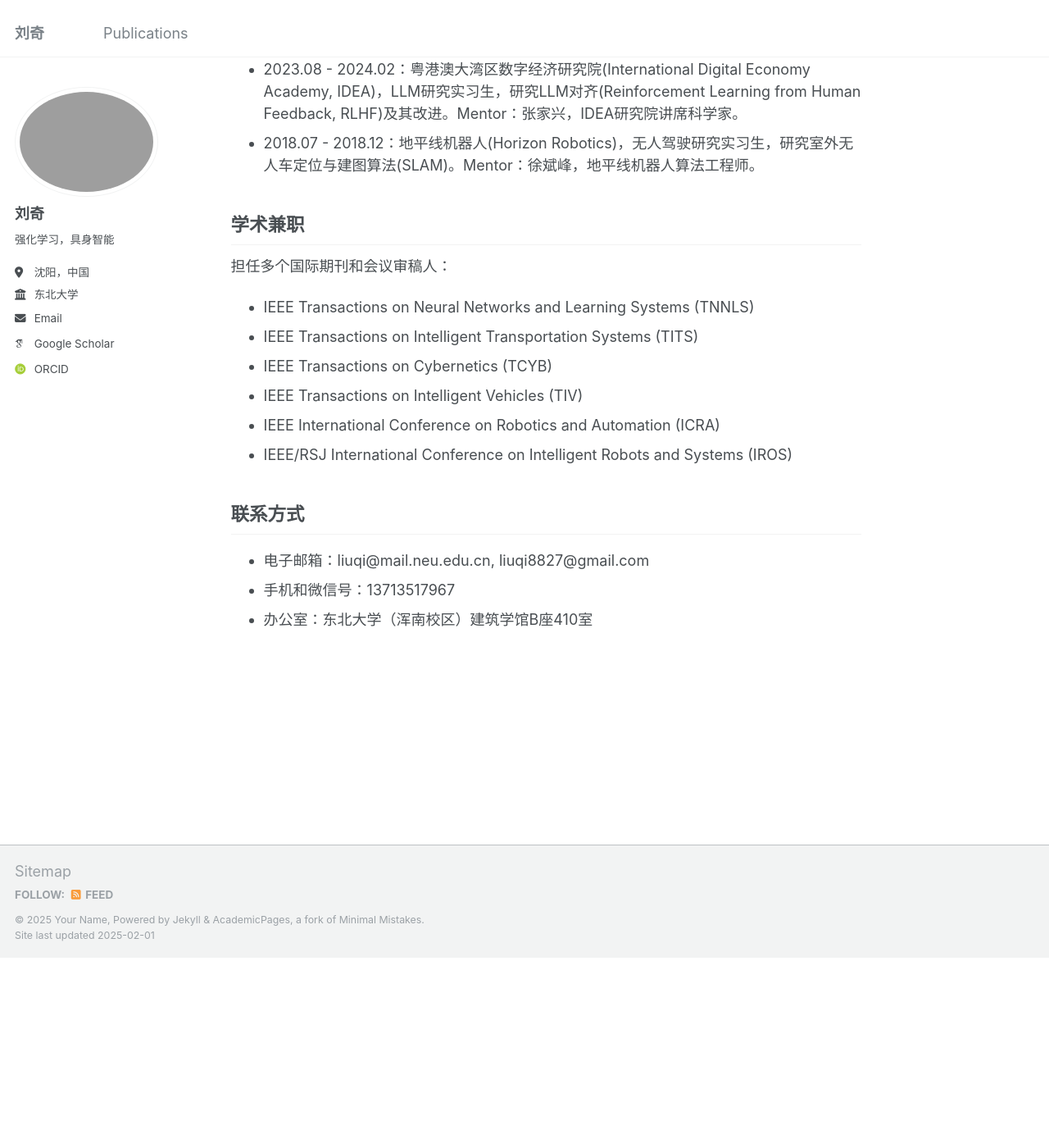
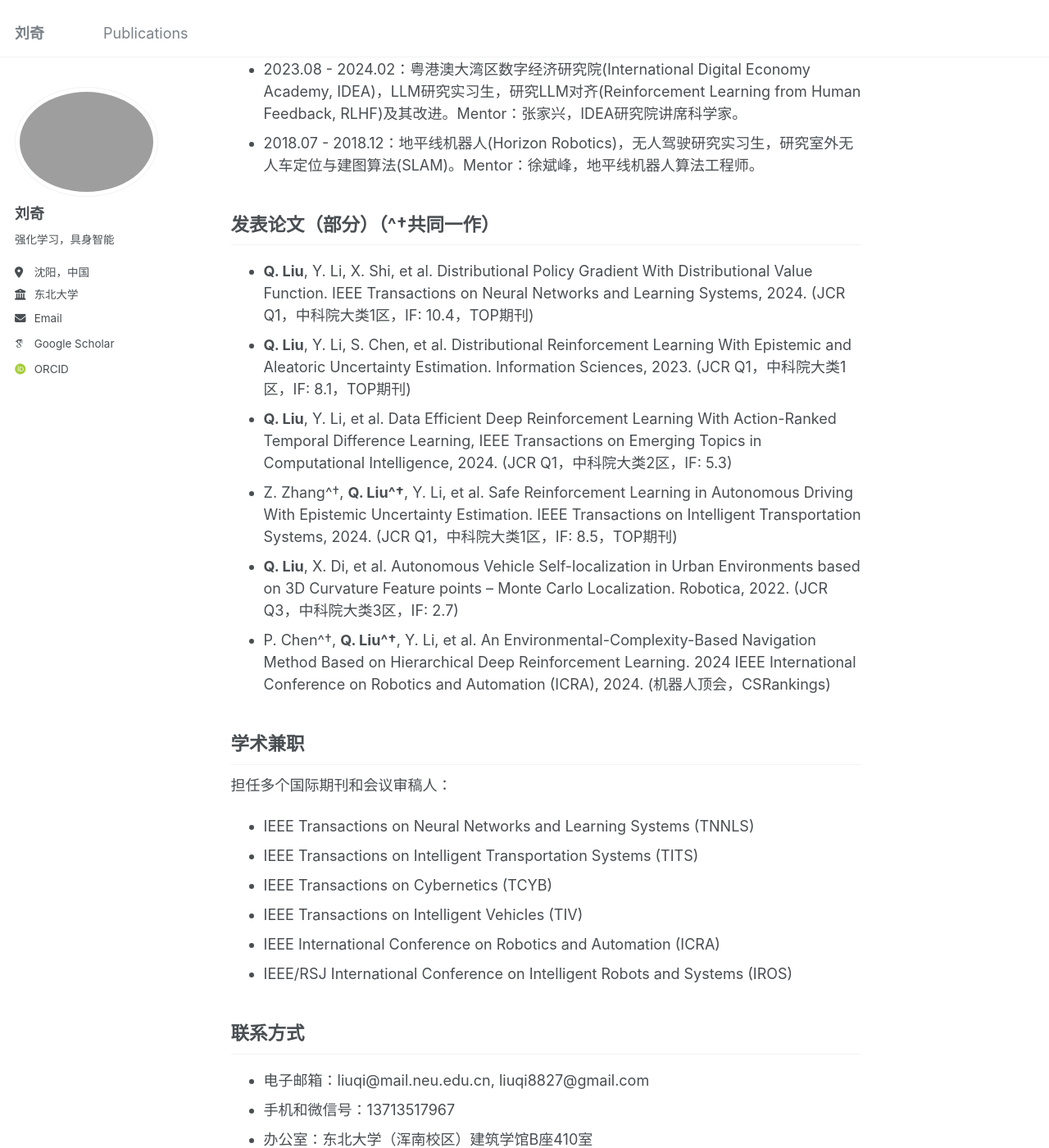
Before and after one commit to liuqi8827/liuqi8827.github.io, a Jekyll site: the page built from _pages/about.md, in a window 1280 px wide and 1400 px high, scrolled down 846 px. Shown: the whole window at 82% size. Built offline with Jekyll 4.4.1, drawn with Linux system fonts in a browser that asks for light colours; some web fonts are replaced; before the commit the page ends 2014 px from its top, so only the background shows below that.

Commit message:
Update about.md

```diff
--- a/_pages/about.md
+++ b/_pages/about.md
@@ -24,6 +24,14 @@ redirect_from:
 - 2023.08 - 2024.02：粤港澳大湾区数字经济研究院(International Digital Economy Academy, IDEA)，LLM研究实习生，研究LLM对齐(Reinforcement Learning from Human Feedback, RLHF)及其改进。Mentor：张家兴，IDEA研究院讲席科学家。
 - 2018.07 - 2018.12：地平线机器人(Horizon Robotics)，无人驾驶研究实习生，研究室外无人车定位与建图算法(SLAM)。Mentor：徐斌峰，地平线机器人算法工程师。
 
+## 发表论文（部分）（^†共同一作）
+- **Q. Liu**, Y. Li, X. Shi, et al. Distributional Policy Gradient With Distributional Value Function. IEEE Transactions on Neural Networks and Learning Systems, 2024. (JCR Q1，中科院大类1区，IF: 10.4，TOP期刊)
+- **Q. Liu**, Y. Li, S. Chen, et al. Distributional Reinforcement Learning With Epistemic and Aleatoric Uncertainty Estimation. Information Sciences, 2023. (JCR Q1，中科院大类1区，IF: 8.1，TOP期刊)
+- **Q. Liu**, Y. Li, et al. Data Efficient Deep Reinforcement Learning With Action-Ranked Temporal Difference Learning, IEEE Transactions on Emerging Topics in Computational Intelligence, 2024. (JCR Q1，中科院大类2区，IF: 5.3)
+- Z. Zhang^†, **Q. Liu^†**, Y. Li, et al. Safe Reinforcement Learning in Autonomous Driving With Epistemic Uncertainty Estimation. IEEE Transactions on Intelligent Transportation Systems, 2024. (JCR Q1，中科院大类1区，IF: 8.5，TOP期刊)
+- **Q. Liu**, X. Di, et al. Autonomous Vehicle Self-localization in Urban Environments based on 3D Curvature Feature points – Monte Carlo Localization. Robotica, 2022. (JCR Q3，中科院大类3区，IF: 2.7)
+- P. Chen^†, **Q. Liu^†**, Y. Li, et al. An Environmental-Complexity-Based Navigation Method Based on Hierarchical Deep Reinforcement Learning. 2024 IEEE International Conference on Robotics and Automation (ICRA), 2024. (机器人顶会，CSRankings)
+
 ## 学术兼职
 担任多个国际期刊和会议审稿人：
 - IEEE Transactions on Neural Networks and Learning Systems (TNNLS)
```
